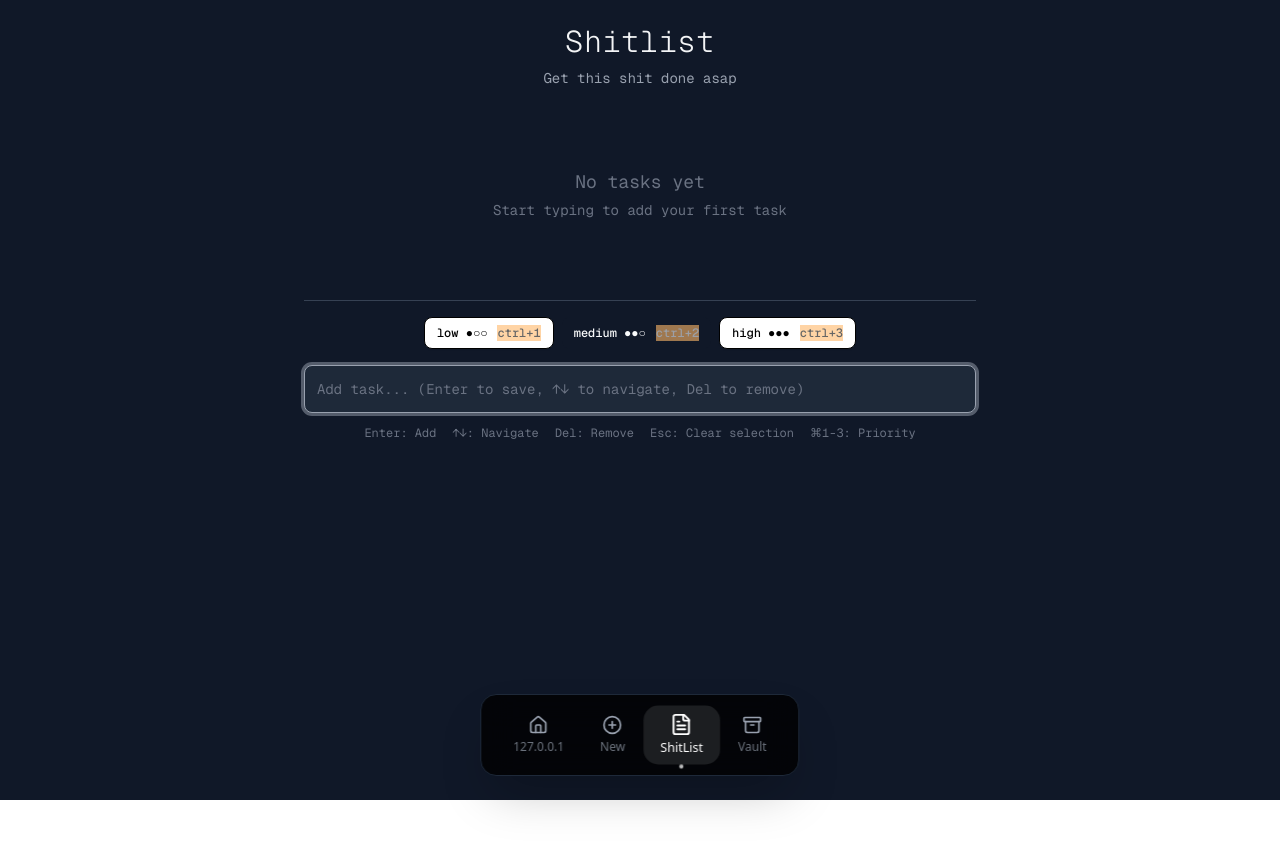
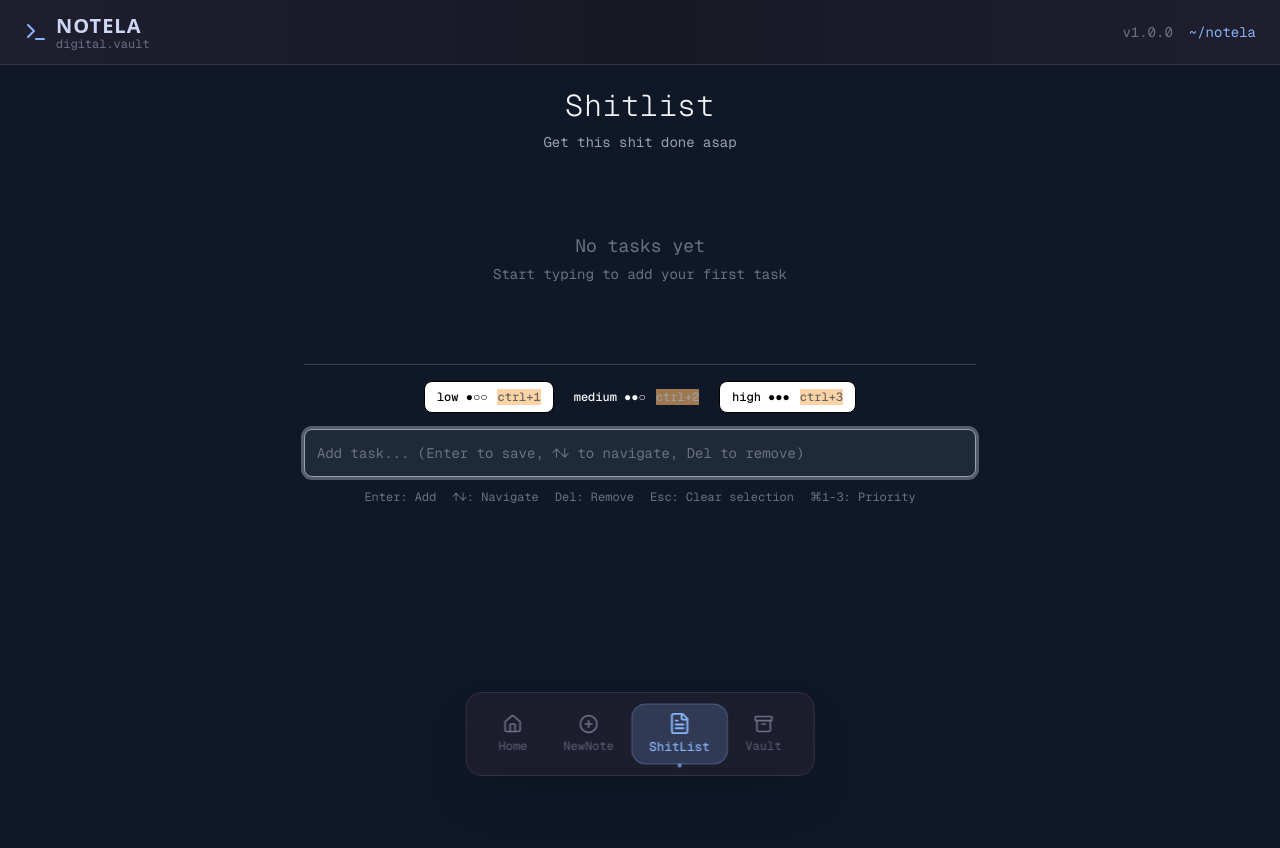
Before and after one commit to Vdcds/notela, a Next.js app: page /shitlist in a window 1280 px wide. Shown: the top 848 px of the page. Before the commit the page ends 800 px from the top, so only its background shows below. Built offline with nearby package versions, Linux system fonts and the light colour scheme.

Commit message:
feat: Update metadata and enhance UI for Notela application, including new icon and improved navigation

```diff
--- a/src/app/layout.tsx
+++ b/src/app/layout.tsx
@@ -14,8 +14,41 @@ const geistMono = Geist_Mono({
 });
 
 export const metadata: Metadata = {
-  title: "Create Next App",
-  description: "Generated by create next app",
+  title: "Notela - Digital Markdown Vault",
+  description:
+    "A sleek terminal-inspired markdown editor and vault for your thoughts, notes, and ideas. The 'I Swear I'll Be Organized This Time' solution.",
+  keywords: [
+    "markdown",
+    "editor",
+    "notes",
+    "vault",
+    "terminal",
+    "productivity",
+  ],
+  authors: [{ name: "Vedant" }],
+  creator: "Vedant",
+  publisher: "Notela",
+  applicationName: "Notela",
+  generator: "Next.js",
+  category: "productivity",
+  viewport: "width=device-width, initial-scale=1",
+  robots: "index, follow",
+  openGraph: {
+    title: "Notela - Digital Markdown Vault",
+    description:
+      "Terminal-inspired markdown editor and secure vault for your digital thoughts",
+    siteName: "Notela",
+    type: "website",
+  },
+  twitter: {
+    card: "summary",
+    title: "Notela - Digital Markdown Vault",
+    description: "Terminal-inspired markdown editor and secure vault",
+  },
+  icons: {
+    icon: "/icon.svg",
+    apple: "/icon.svg",
+  },
 };
 
 export default function RootLayout({
@@ -29,7 +62,7 @@ export default function RootLayout({
         className={`${geistSans.variable} ${geistMono.variable} antialiased`}
       >
         <Navbar />
-        {children}
+        <main className="pt-16">{children}</main>
       </body>
     </html>
   );
--- a/src/app/newnote/page.tsx
+++ b/src/app/newnote/page.tsx
@@ -1,9 +1,17 @@
 import NewNote from "@/components/NewNote";
+import { Metadata } from "next";
 import React from "react";
+
+export const metadata: Metadata = {
+  title: "NewNote - Notela",
+  description:
+    "Create and edit markdown documents with vim-style navigation and live preview",
+};
+
 const page = () => {
   return (
     <div>
-      <NewNote></NewNote>
+      <NewNote />
     </div>
   );
 };
--- a/src/app/shitlist/page.tsx
+++ b/src/app/shitlist/page.tsx
@@ -1,5 +1,12 @@
 import Shitlist from "@/components/Shitlist";
 import React from "react";
+import { Metadata } from "next";
+
+export const metadata: Metadata = {
+  title: "ShitList - Notela",
+  description:
+    "Professional chaos management - organize your tasks and priorities",
+};
 
 const page = () => {
   return (
--- a/src/app/vault/page.tsx
+++ b/src/app/vault/page.tsx
@@ -1,5 +1,12 @@
 import React from "react";
+import { Metadata } from "next";
 import Vault from "@/components/Vault";
+
+export const metadata: Metadata = {
+  title: "Vault - Notela",
+  description:
+    "Browse and manage your encrypted markdown vault with vim-style navigation",
+};
 
 const page = () => {
   return (
--- a/src/components/Homepage.tsx
+++ b/src/components/Homepage.tsx
@@ -19,7 +19,7 @@ const Homepage = () => {
   });
 
   const welcomeText =
-    "NOTELA v1.0.0 - The 'I Swear I'll Be Organized This Time' Terminal\n\n> Booting up your digital brain...\n> Loading coffee.exe... ☕\n> Initializing procrastination_blocker.dll... (failed)\n> Starting productivity_optimizer.exe... (also failed)\n> Falling back to basic note-taking... ✅\n\nSystem Status: Caffeinated and Ready!\n\nAvailable life choices:\n  [1] newnote  - Write stuff down (like a responsible human)\n  [2] shitlist - Manage your chaos professionally\n  [3] vault    - Browse your digital wisdom archive\n\nPress 1, 2, or 3 to adult, ESC to give up and watch YouTube instead.";
+    "╔═══════════════════════════════════════════════════════════════╗\n║                          NOTELA v1.0.0                        ║\n║         'I Swear I'll Be Organized This Time' Terminal        ║\n╚═══════════════════════════════════════════════════════════════╝\n\n> Initializing digital vault system...\n> Loading markdown parser... ✅\n> Starting vim-style navigation... ✅\n> Activating Catppuccin theme... ✅\n> Loading coffee.exe... ☕\n> Initializing procrastination_blocker.dll... (failed)\n> Starting productivity_optimizer.exe... (also failed)\n> Falling back to basic note-taking... ✅\n\n╭─ System Status ─╮\n│ Caffeinated ✓   │\n│ Terminal Ready  │\n│ Vault Secured   │\n╰─────────────────╯\n\nAvailable Operations:\n  [1] newnote  → Craft markdown masterpieces\n  [2] shitlist → Professional chaos management\n  [3] vault    → Browse your encrypted wisdom archive\n\nPress 1, 2, or 3 to begin your journey into organized productivity.\nPress ESC to surrender to the void of YouTube rabbit holes.";
 
   // Initialize time on client side only
   useEffect(() => {
--- a/src/components/Navbar.tsx
+++ b/src/components/Navbar.tsx
@@ -2,20 +2,46 @@
 import { useState } from "react";
 import Link from "next/link";
 import { usePathname } from "next/navigation";
-import { Home, PlusCircle, FileText, Archive } from "lucide-react";
+import { Home, PlusCircle, FileText, Archive, Terminal } from "lucide-react";
 
 const Navbar = () => {
   const pathname = usePathname();
 
   const navItems = [
-    { id: "home", icon: Home, label: "127.0.0.1", href: "/" },
-    { id: "new", icon: PlusCircle, label: "New", href: "/newnote" },
+    { id: "home", icon: Home, label: "Home", href: "/" },
+    { id: "new", icon: PlusCircle, label: "NewNote", href: "/newnote" },
     { id: "writings", icon: FileText, label: "ShitList", href: "/shitlist" },
     { id: "vault", icon: Archive, label: "Vault", href: "/vault" },
   ];
 
   return (
-    <nav className="fixed bottom-6 left-1/2 transform -translate-x-1/2 bg-black/80 backdrop-blur-lg border border-gray-800 rounded-2xl px-4 py-3 shadow-2xl z-50">
+    <>
+      {/* Top Brand Bar */}
+      <div className="fixed top-0 left-0 right-0 bg-gradient-to-r from-[#1e1e2e] via-[#181825] to-[#1e1e2e] border-b border-[#313244] px-6 py-3 z-50 backdrop-blur-xl">
+        <div className="flex items-center justify-between">
+          <Link href="/" className="flex items-center gap-3 group">
+            <div className="flex items-center gap-2">
+              <Terminal className="w-6 h-6 text-[#89b4fa] group-hover:text-[#74c7ec] transition-colors" />
+              <div className="flex flex-col">
+                <span className="text-[#cdd6f4] font-black text-xl tracking-wider">
+                  NOTELA
+                </span>
+                <span className="text-[#6c7086] text-xs font-mono -mt-1">
+                  digital.vault
+                </span>
+              </div>
+            </div>
+          </Link>
+
+          <div className="flex items-center gap-4">
+            <div className="text-[#6c7086] text-sm font-mono">v1.0.0</div>
+            <div className="text-[#89b4fa] text-sm font-mono">~/notela</div>
+          </div>
+        </div>
+      </div>
+
+      {/* Bottom Navigation */}
+      <nav className="fixed bottom-6 left-1/2 transform -translate-x-1/2 bg-[#1e1e2e]/90 backdrop-blur-lg border border-[#313244] rounded-2xl px-4 py-3 shadow-2xl z-50">
         <div className="flex items-center space-x-1">
           {navItems.map((item) => {
             const IconComponent = item.icon;
@@ -29,8 +55,8 @@ const Navbar = () => {
                   relative flex flex-col items-center justify-center px-4 py-2 rounded-xl transition-all duration-300 ease-out group
                   ${
                     isActive
-                    ? "bg-white/10 text-white scale-105"
-                    : "text-gray-400 hover:text-white hover:bg-white/5"
+                      ? "bg-[#89b4fa]/20 text-[#89b4fa] scale-105 border border-[#89b4fa]/30"
+                      : "text-[#6c7086] hover:text-[#cdd6f4] hover:bg-[#313244]/50"
                   }
                 `}
               >
@@ -42,7 +68,7 @@ const Navbar = () => {
                 />
                 <span
                   className={`
-                text-xs mt-1 font-medium transition-all duration-300
+                  text-xs mt-1 font-medium transition-all duration-300 font-mono
                   ${
                     isActive
                       ? "opacity-100"
@@ -53,13 +79,14 @@ const Navbar = () => {
                   {item.label}
                 </span>
                 {isActive && (
-                <div className="absolute -bottom-1 left-1/2 transform -translate-x-1/2 w-1 h-1 bg-white rounded-full animate-pulse" />
+                  <div className="absolute -bottom-1 left-1/2 transform -translate-x-1/2 w-1 h-1 bg-[#89b4fa] rounded-full animate-pulse" />
                 )}
               </Link>
             );
           })}
         </div>
       </nav>
+    </>
   );
 };
 
```
Also changed, not shown: src/app/icon.svg (added). Lines whose indentation alone changed are shown as unchanged.
